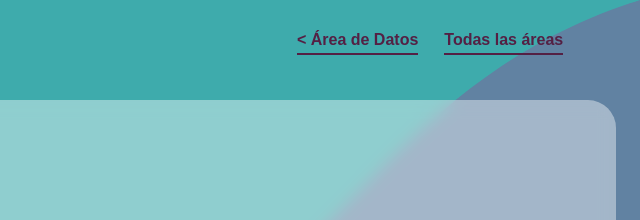
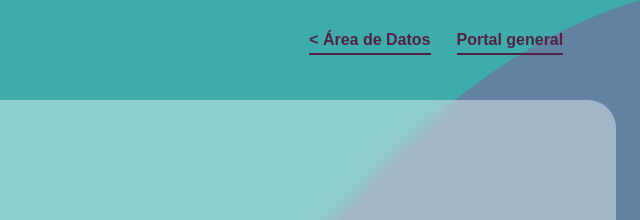
Before and after one commit to DMR1811/recursos-aprendizaje-diversificacion, a plain HTML site: page datos-estadistica.html in a window 1280 px wide. Shown: the top 220 px of the page, 640-1280 px from the left. Drawn offline with Linux system fonts and the light colour scheme; a web font is replaced by a local one.

Commit message:
Update datos-estadistica.html

```diff
--- a/datos-estadistica.html
+++ b/datos-estadistica.html
@@ -130,7 +130,7 @@ footer{text-align:center;padding:28px 20px;color:var(--texto);line-height:1.6;ba
 <path class="n" d="M1440 520C1260 600 1260 760 1120 900H1440Z"/>
 </svg>
 <header><a class="brand" href="recursos.html"><img class="gea-logo" src="logogeanuevo.png" alt="Logo GEA"><span>DIVERSIFICACIÓN<br><small>RECURSOS DE APRENDIZAJE</small></span></a>
-<nav class="area-navigation" aria-label="Navegación"><a href="datos.html">&lt; Área de Datos</a><a href="recursos.html">Todas las áreas</a></nav></header>
+<nav class="area-navigation" aria-label="Navegación"><a href="datos.html">&lt; Área de Datos</a><a href="recursos.html">Portal general</a></nav></header>
 <section class="hero"><div class="eyebrow">DATOS · ESTADÍSTICA</div><h1>Estadística</h1><p>Recursos para comprender los tipos de datos estadísticos y los métodos de muestreo aplicados a las ciencias humanas.</p></section>
 <main><div class="section-head">
     <div class="kicker">Biblioteca de recursos</div>
```
